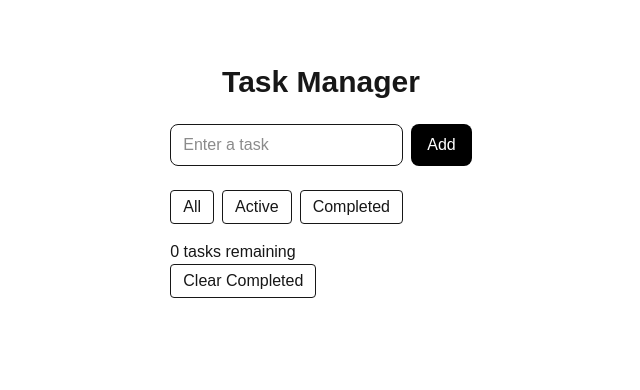
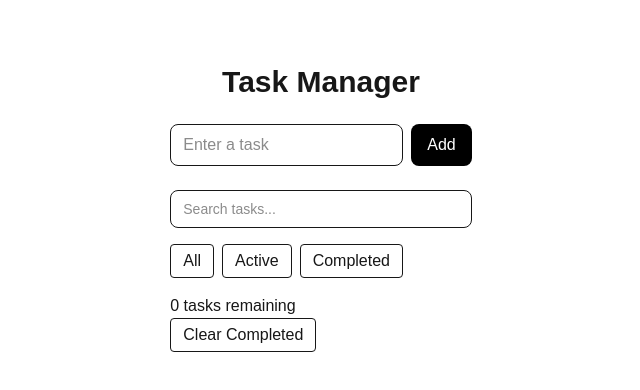
Before and after one commit to vyasan-6-6/mini-task-manager, a Next.js app in the folder task-manager/: page / in a window 1280 px wide. Shown: the top 390 px of the page, without its empty margins (319-959 px from the left). Built offline with nearby package versions, Linux system fonts and the light colour scheme.

Commit message:
feat: added search task functionality with real-time filtering

```diff
--- a/task-manager/app/page.tsx
+++ b/task-manager/app/page.tsx
@@ -8,6 +8,7 @@ export default function Home() {
   const [tasks,setTasks] = useState<Task[]>([]);
   const activeTaskCount = tasks.filter((task) => !task.completed).length;
   const [filter,setFilter] = useState<'all' | 'completed' | 'active'>('all');
+  const [searchQuery, setSearchQuery] = useState("");
   const [isLoaded, setIsLoaded] = useState(false);
 
    const clearCompleted = () => {
@@ -66,7 +67,14 @@ setTasks(tasks.filter((task)=>task.id !== id));
     );
   };
 
+  // Filter tasks based on selected status filter AND search query
   const filteredTasks = tasks.filter((task) => {
+    const matchesSearch = task.title
+      .toLowerCase()
+      .includes(searchQuery.toLowerCase().trim());
+
+    if (!matchesSearch) return false;
+
     if (filter === "active") {
       return !task.completed;
     }
@@ -77,12 +85,25 @@ const filteredTasks = tasks.filter((task) => {
 
     return true;
   });
+
   return (
    <main className="max-w-xl mx-auto mt-10 p-6">
   <h1 className="text-3xl font-bold text-center mb-6">
     Task Manager
   </h1>
        <TaskForm onAddTask={addTask}/>
+
+       {/* Search Bar Input */}
+       <div className="mb-4">
+         <input
+           type="text"
+           placeholder="Search tasks..."
+           value={searchQuery}
+           onChange={(e) => setSearchQuery(e.target.value)}
+           className="w-full border px-3 py-2 rounded-lg text-sm focus:outline-none focus:ring-2 focus:ring-blue-500"
+         />
+       </div>
+
       <div className="flex gap-2 mb-4">
   <button
     className="border px-3 py-1 rounded"
```
Lines whose indentation alone changed are shown as unchanged.
